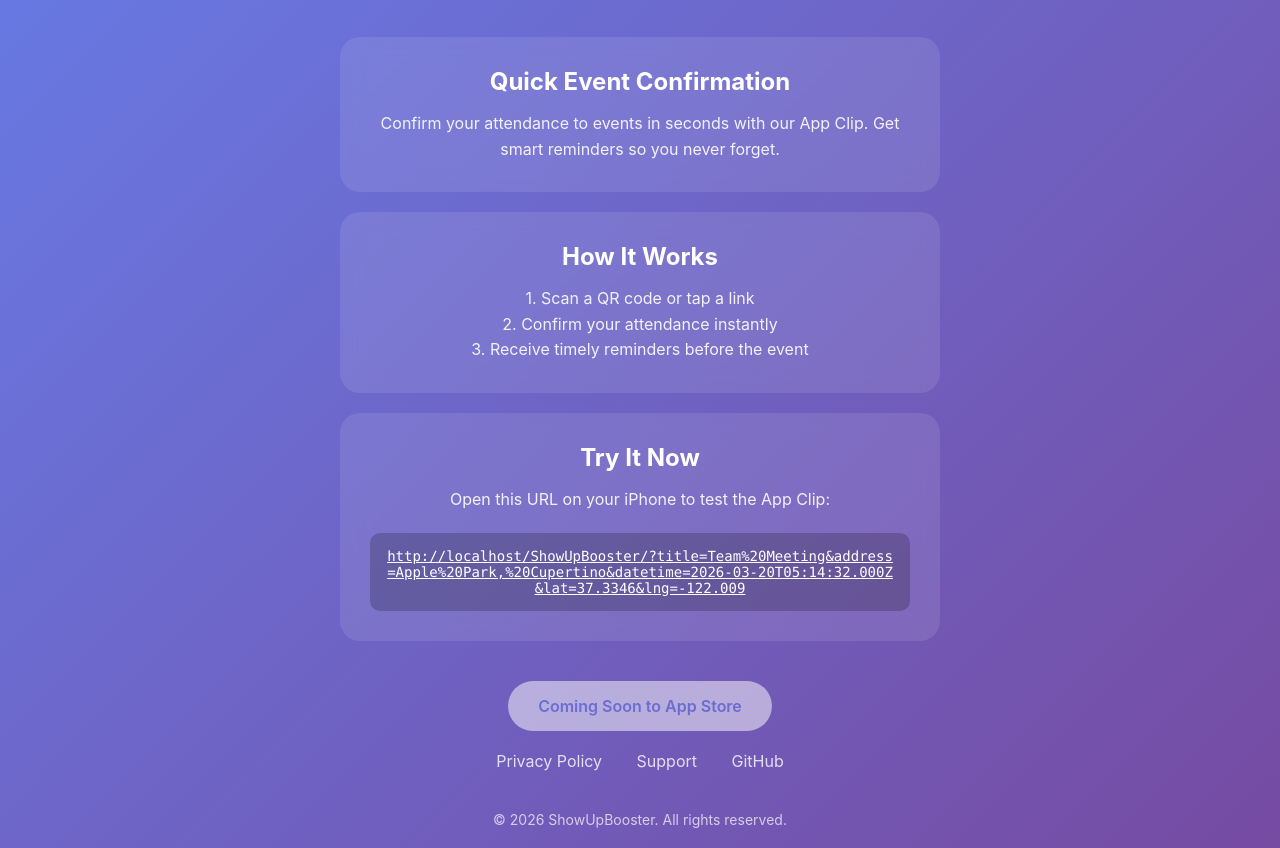
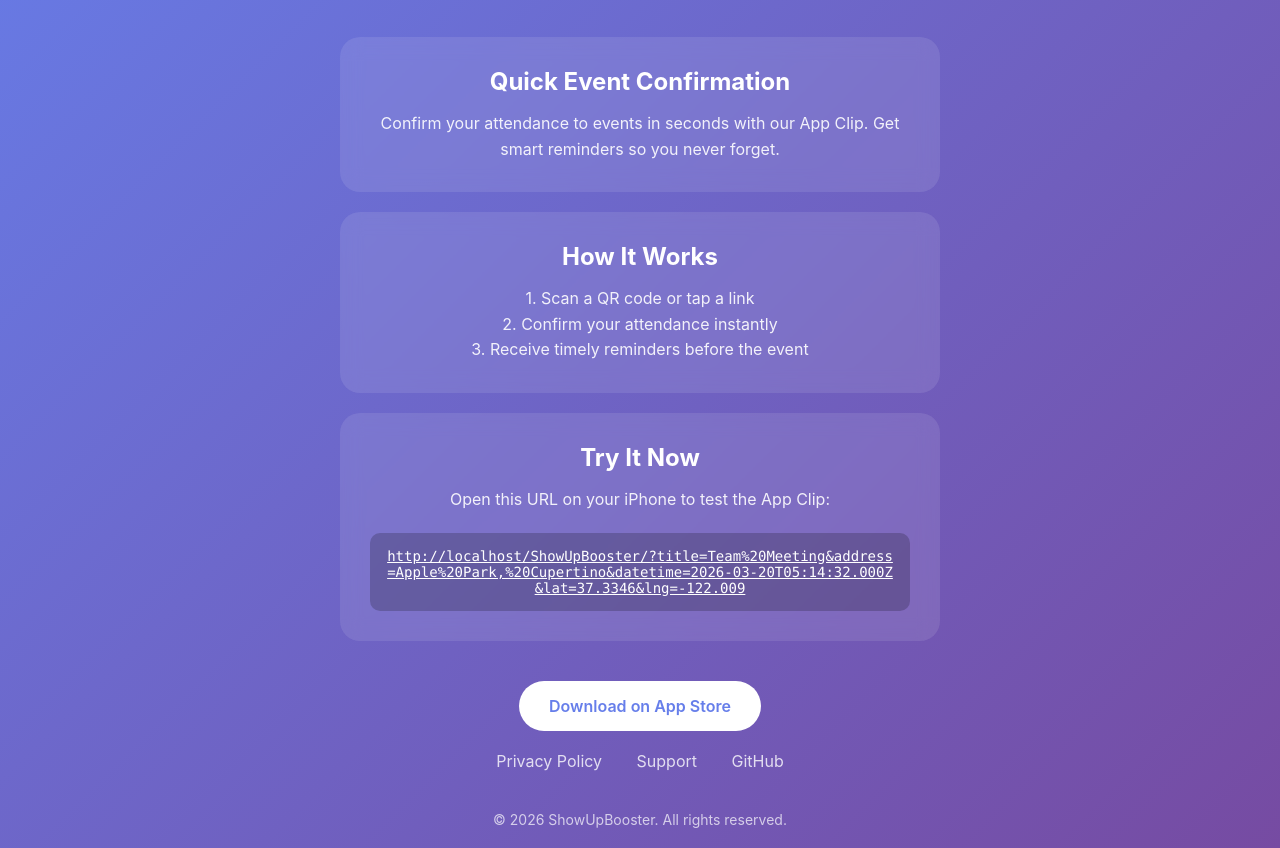
Before and after one commit to imentos/ShowUpBooster, a plain HTML site: page docs/index.html in a window 1280 px wide. Shown: the part 244-1092 px from the top of the page. Drawn offline with Linux system fonts and the light colour scheme.

Commit message:
Update App Store link - ShowUpBooster is now live
- Changed link to direct App Store URL with app ID 6759615247
- Updated button text from 'Coming Soon' to 'Download on App Store'
- Removed disabled styling to make button fully interactive

```diff
--- a/docs/index.html
+++ b/docs/index.html
@@ -144,8 +144,8 @@
             </div>
         </div>
 
-        <a href="https://apps.apple.com/app/showupbooster" class="button" style="opacity: 0.5; pointer-events: none;">
-            Coming Soon to App Store
+        <a href="https://apps.apple.com/app/6759615247" class="button">
+            Download on App Store
         </a>
 
         <div class="footer-links">
```
